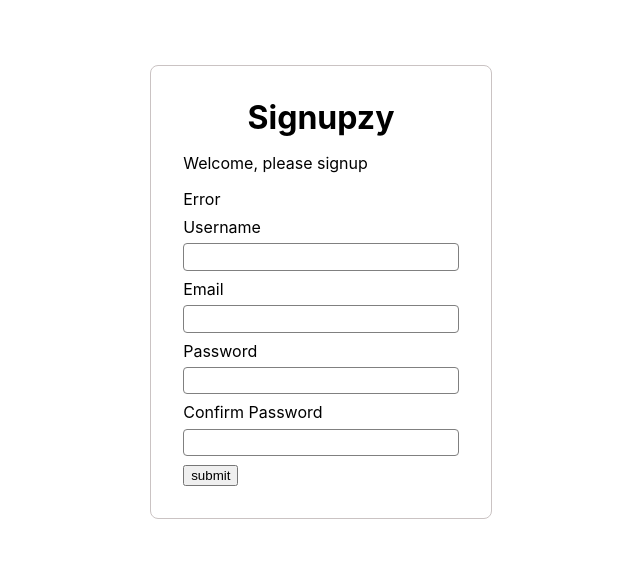
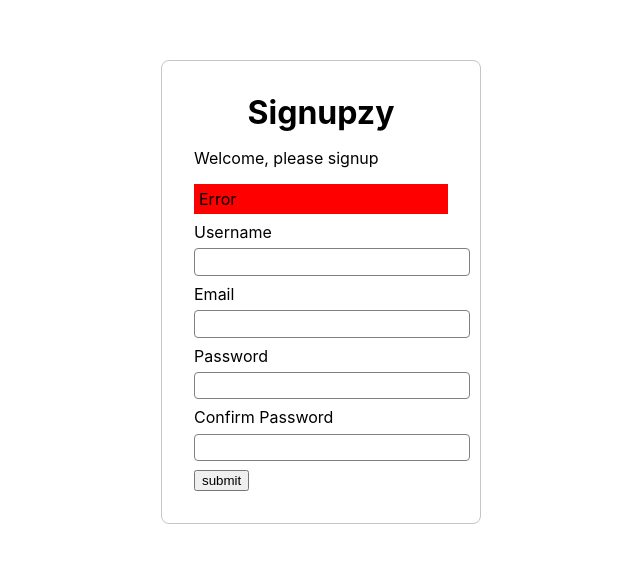
Before and after one commit to maltenz/signupzy, a React (Create React App) app: page / in a window 1280 px wide. Shown: the part 124-686 px from the top of the page, without its empty margins (335-975 px from the left). Built offline with nearby package versions, Linux system fonts and the light colour scheme.

Commit message:
Show error message summary

```diff
--- a/src/pages/SignUp.tsx
+++ b/src/pages/SignUp.tsx
@@ -20,28 +20,17 @@ const useStyles = createUseStyles({
     padding: '2em',
     border: '1px #cac3c3 solid',
     borderRadius: 8,
+    width: '100%',
+    maxWidth: 320,
   },
   formHeader: {
     textAlign: 'center',
     fontWeight: 'bold',
     fontSize: '2em',
   },
-
-  inputField: {
-    margin: '0.5em 0',
-  },
-
-  inputWrapper: {
-    margin: '0.4em 0',
-    boxSizing: 'border-box',
-    '& input': {
-      font: 'inherit',
-      color: 'currentColor',
-      height: '1.1876em',
-      padding: '0.8em',
-      borderRadius: 4,
-      border: '0.5px grey solid',
-    },
+  errorSummary: {
+    backgroundColor: 'red',
+    padding: 5,
   },
 });
 
@@ -58,6 +47,7 @@ const SignUp: FC = () => {
     control,
     handleSubmit,
     formState: { errors },
+    watch,
   } = useForm<IFormInput>({ mode: 'onBlur' });
   const onSubmit = (data: IFormInput) => console.log(data);
   console.log({ errors });
@@ -70,7 +60,7 @@ const SignUp: FC = () => {
 
         <p>Welcome, please signup</p>
 
-        <div>
+        <div role="alert" className={classes.errorSummary}>
           {Object.entries(errors).map(
             ([key, err]: any): JSX.Element => {
               return <div key={key}>{err.message}</div>;
@@ -98,6 +88,7 @@ const SignUp: FC = () => {
           type="password"
           name="confirmPassword"
           required
+          validate={(value) => (value === watch('password') ? true : 'The password does not match')}
         />
 
         <button type="submit">submit</button>
```
